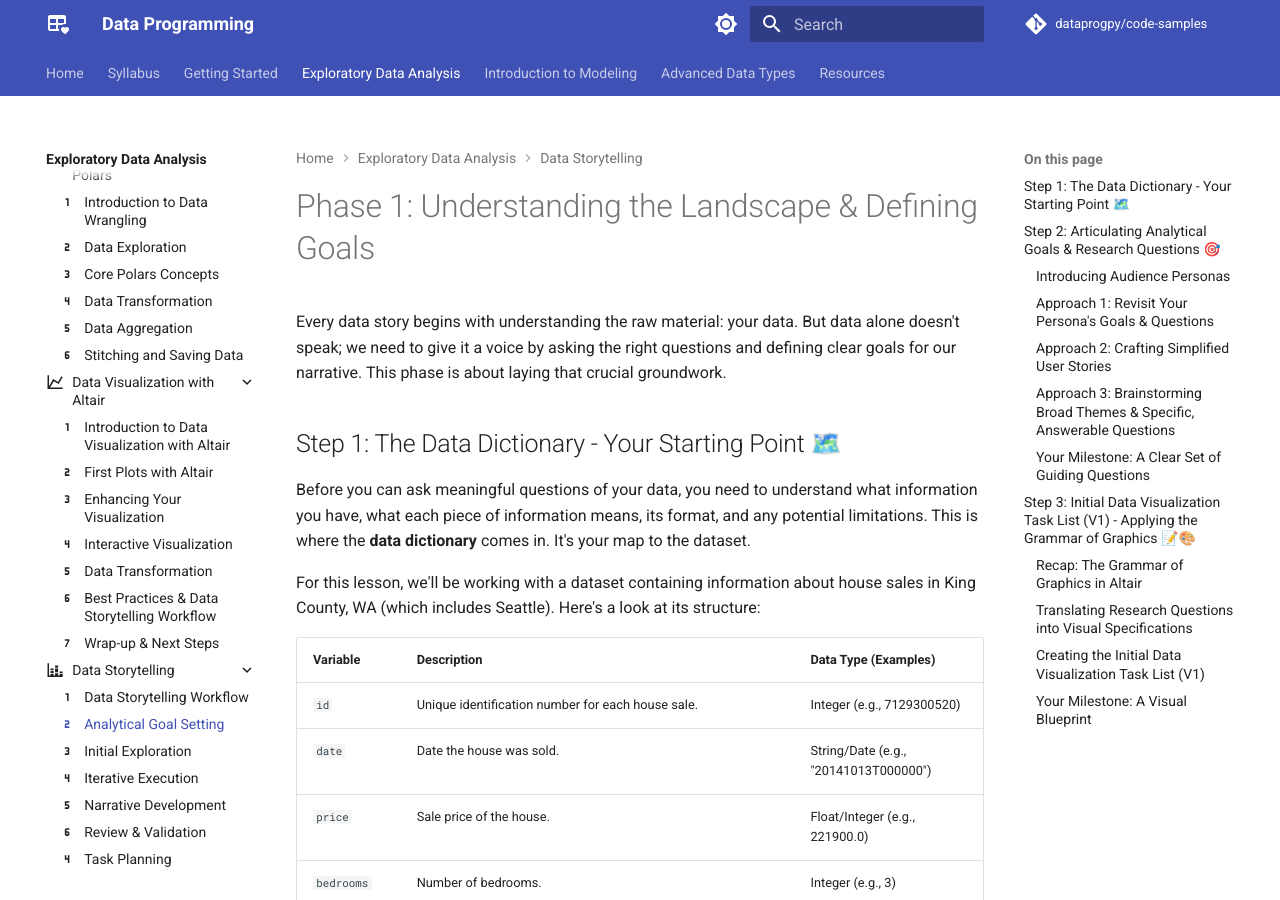
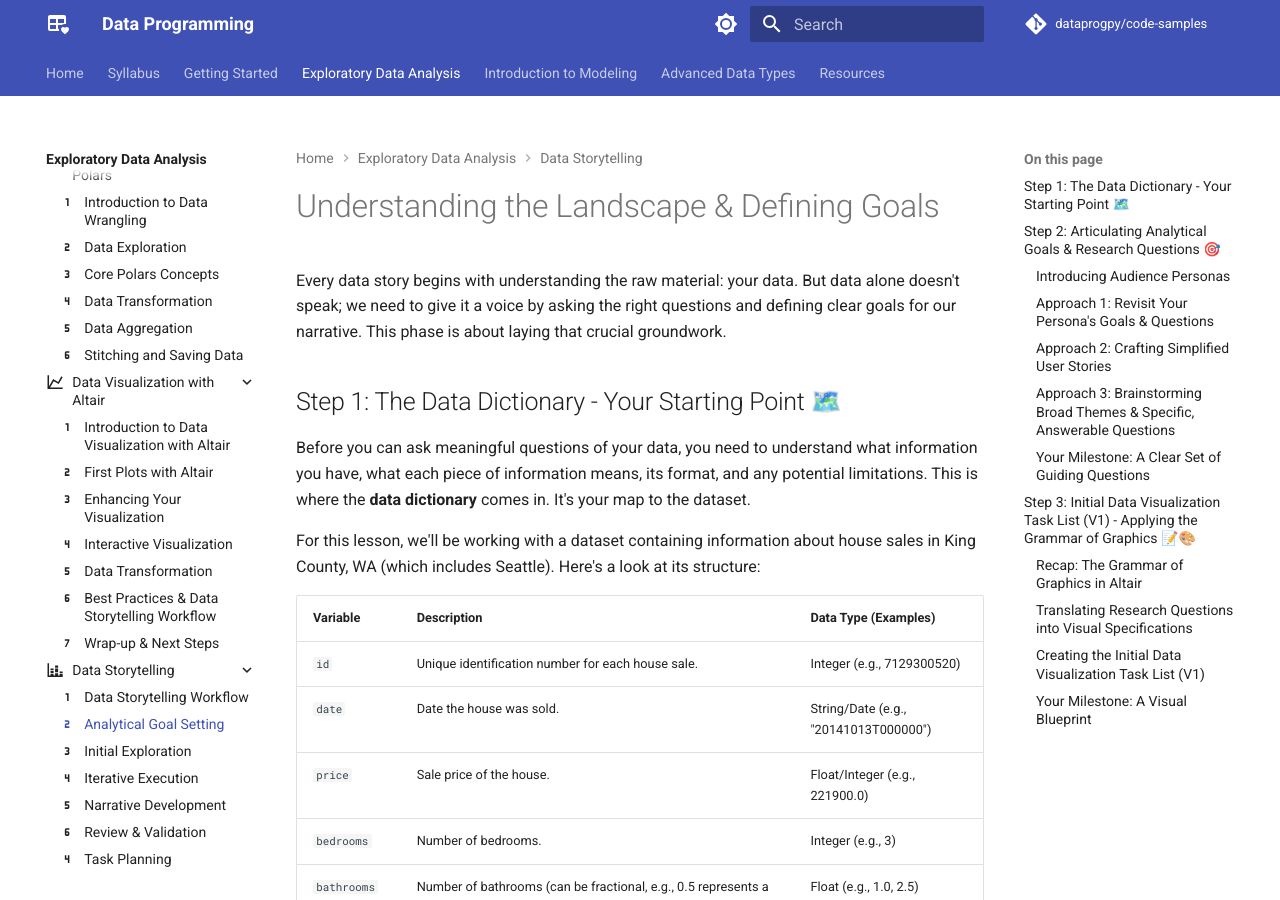
Before and after one commit to dataprogpy/dataprogpy.github.io, an MkDocs documentation site: the page built from docs/eda/data-storytelling/analytical-goal-setting.md, in a window 1280 px wide and 900 px high. Built offline with MkDocs 1.6.1 and Material for MkDocs 9.7.7, drawn with Linux system fonts in a browser that asks for light colours; comment, search, counter and statistics services are not loaded.

Commit message:
fix lesson section title

```diff
--- a/docs/eda/data-storytelling/analytical-goal-setting.md
+++ b/docs/eda/data-storytelling/analytical-goal-setting.md
@@ -3,7 +3,7 @@
 ---
 
 
-# Phase 1: Understanding the Landscape & Defining Goals
+# Understanding the Landscape & Defining Goals
 
 Every data story begins with understanding the raw material: your data. But data alone doesn't speak; we need to give it a voice by asking the right questions and defining clear goals for our narrative. This phase is about laying that crucial groundwork.
 
```
